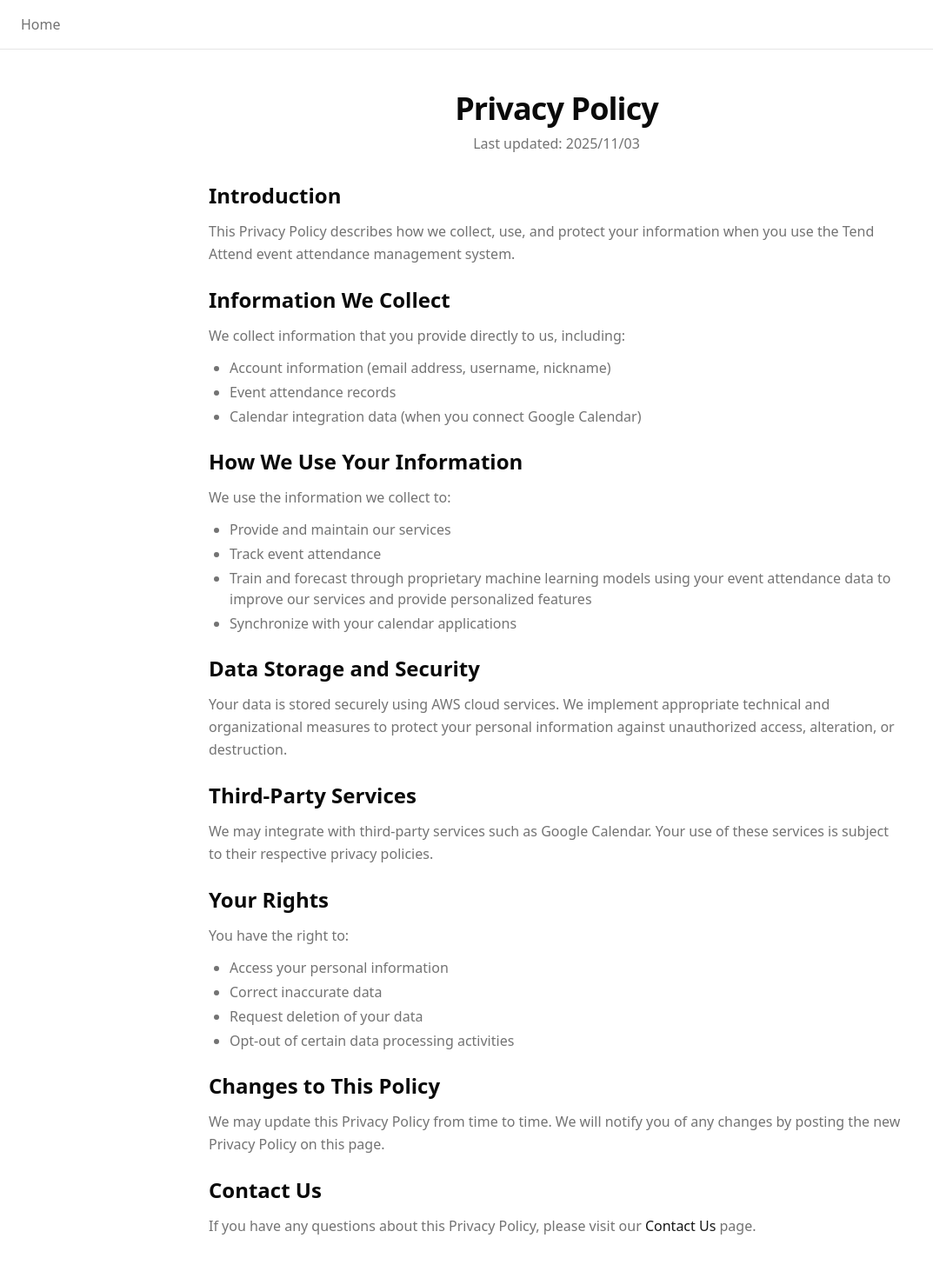
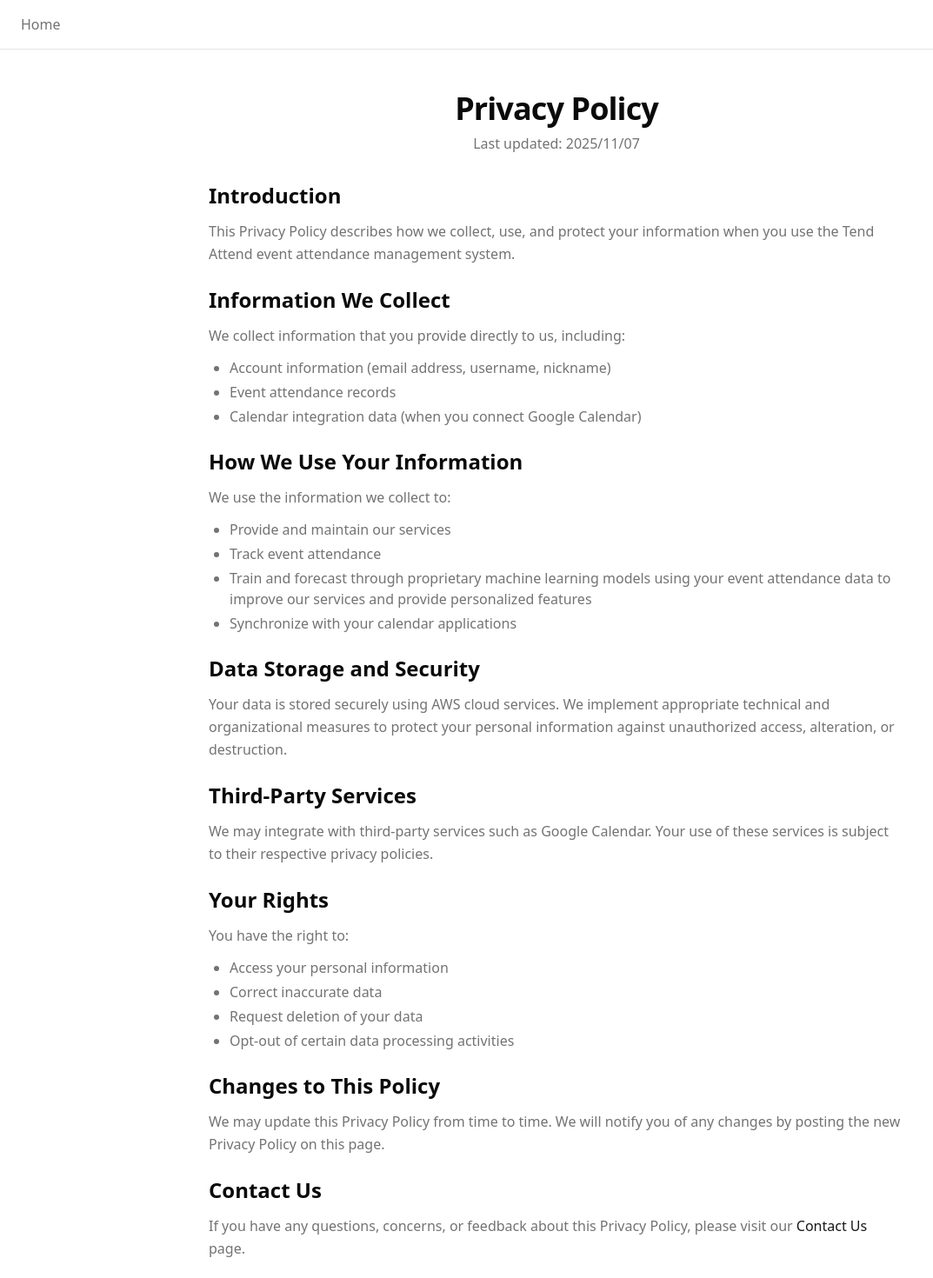
Before and after one commit to himura467/tend-attend, a Next.js app in the folder frontend/: page /en/privacy in a window 1280 px wide. Shown: the top 1470 px of the page at 87% size, without its empty margins (0-1073 px from the left). Built offline with nearby package versions, Linux system fonts and the light colour scheme.

Commit message:
feat: minor changes for privacy policy

```diff
--- a/frontend/src/app/[locale]/privacy/page.tsx
+++ b/frontend/src/app/[locale]/privacy/page.tsx
@@ -10,7 +10,7 @@ const PrivacyPolicyPage: NextPage = (): React.JSX.Element => {
       <div className="w-full max-w-[800px] space-y-8">
         <div className="text-center">
           <h1 className="text-foreground text-3xl font-bold tracking-tight sm:text-4xl">Privacy Policy</h1>
-          <p className="text-muted-foreground mt-2">Last updated: 2025/11/03</p>
+          <p className="text-muted-foreground mt-2">Last updated: 2025/11/07</p>
         </div>
         <div className="text-foreground space-y-6">
           <section className="space-y-3">
@@ -79,7 +79,7 @@ const PrivacyPolicyPage: NextPage = (): React.JSX.Element => {
           <section className="space-y-3">
             <h2 className="text-2xl font-semibold">Contact Us</h2>
             <p className="text-muted-foreground leading-relaxed">
-              If you have any questions about this Privacy Policy, please visit our{" "}
+              If you have any questions, concerns, or feedback about this Privacy Policy, please visit our{" "}
               <Link {...rr.contact.index()} className="text-primary font-medium hover:underline">
                 Contact Us
               </Link>{" "}
```
